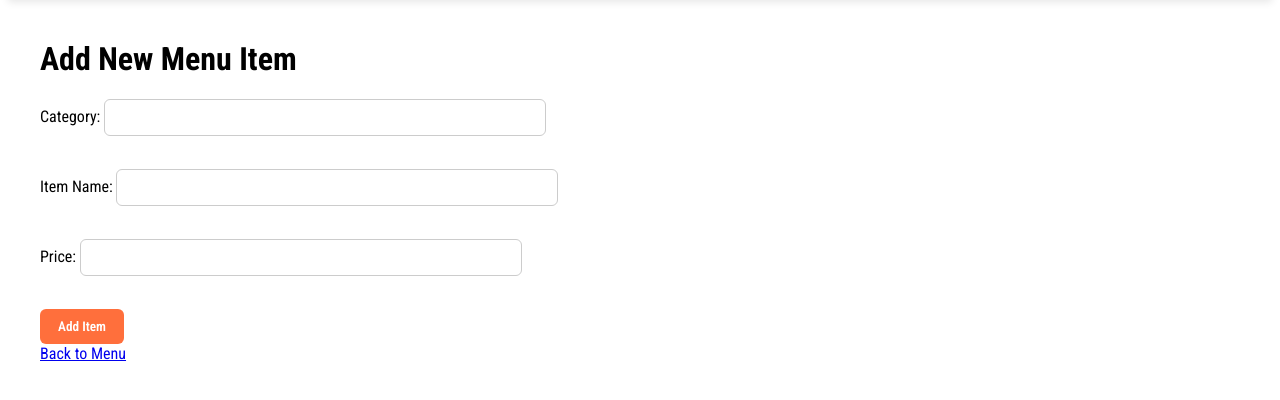
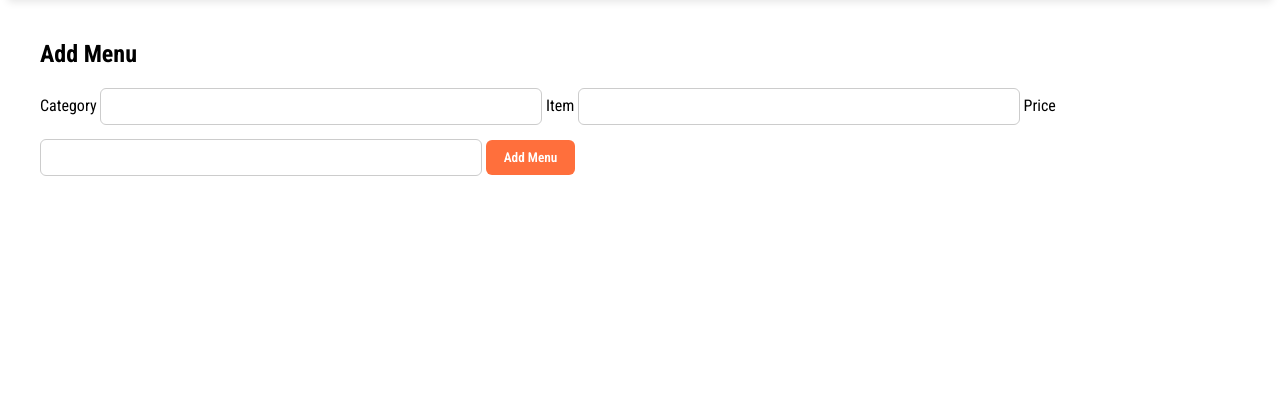
Before and after one commit to aliciawijaya98/food_order_apps_sqlite, a Flask app: page /menu/add in a window 1280 px wide. Shown: the part 56-456 px from the top of the page. Run offline with Flask 3, Linux system fonts and the light colour scheme; the visitor is signed in with stand-in values (Sample User, id 1).

Commit message:
add_menu html

```diff
--- a/templates/add_menu.html
+++ b/templates/add_menu.html
@@ -1,19 +1,22 @@
 {% extends "base.html" %}
-{% block title %}Add Menu Item{% endblock %}
 
 {% block content %}
-<h1>Add New Menu Item</h1>
 
-{% if msg %}
-<p style="color:green">{{ msg }}</p>
-{% endif %}
+<h2>Add Menu</h2>
 
-<form method="post">
-    Category: <input type="text" name="category" required><br><br>
-    Item Name: <input type="text" name="name" required><br><br>
-    Price: <input type="number" name="price" required><br><br>
-    <button type="submit">Add Item</button>
+<form method="POST">
+
+<label>Category</label>
+<input type="text" name="category" required>
+
+<label>Item</label>
+<input type="text" name="item" required>
+
+<label>Price</label>
+<input type="number" name="price" required>
+
+<button type="submit">Add Menu</button>
+
 </form>
 
-<a href="{{ url_for('menu') }}">Back to Menu</a>
 {% endblock %}
```
